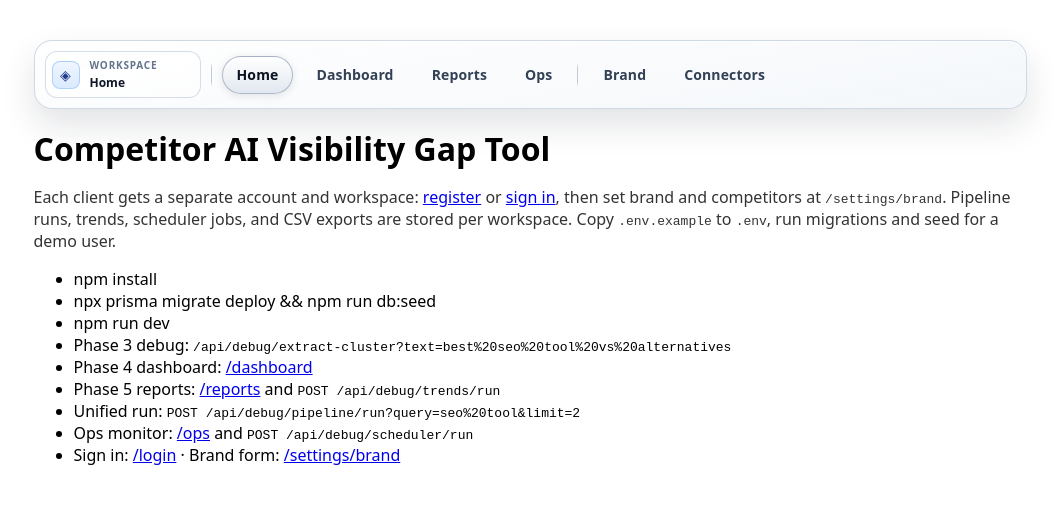
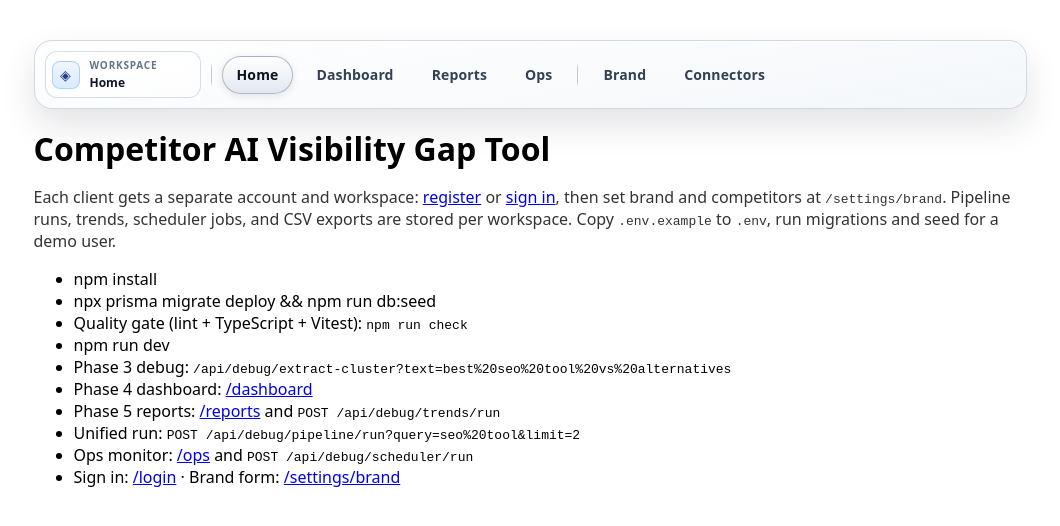
Before and after one commit to NetBrandingLimited/Competitor-AI-Visibility-Gap-Tool, a Next.js app: page / in a window 1280 px wide. Shown: the top 526 px of the page, without its empty margins (110-1170 px from the left). Built offline with nearby package versions, Linux system fonts and the light colour scheme.

Commit message:
Adding a few high-value follow-ups:

```diff
--- a/package.json
+++ b/package.json
@@ -11,6 +11,7 @@
     "start": "next start",
     "lint": "eslint src e2e prisma/seed.ts scripts eslint.config.mjs next.config.js playwright.config.ts vitest.config.ts",
     "check": "npm run lint && npm run typecheck && npm test",
+    "test:all": "npm run check && playwright test",
     "typecheck": "tsc --noEmit",
     "test": "vitest run",
     "test:watch": "vitest",
--- a/src/app/page.tsx
+++ b/src/app/page.tsx
@@ -13,6 +13,9 @@ export default function HomePage() {
       <ul>
         <li>npm install</li>
         <li>npx prisma migrate deploy &amp;&amp; npm run db:seed</li>
+        <li>
+          Quality gate (lint + TypeScript + Vitest): <code>npm run check</code>
+        </li>
         <li>npm run dev</li>
         <li>
           Phase 3 debug: <code>/api/debug/extract-cluster?text=best%20seo%20tool%20vs%20alternatives</code>
```
Also changed, not shown: 1 other file (tests, documents, lock files or other folders).
